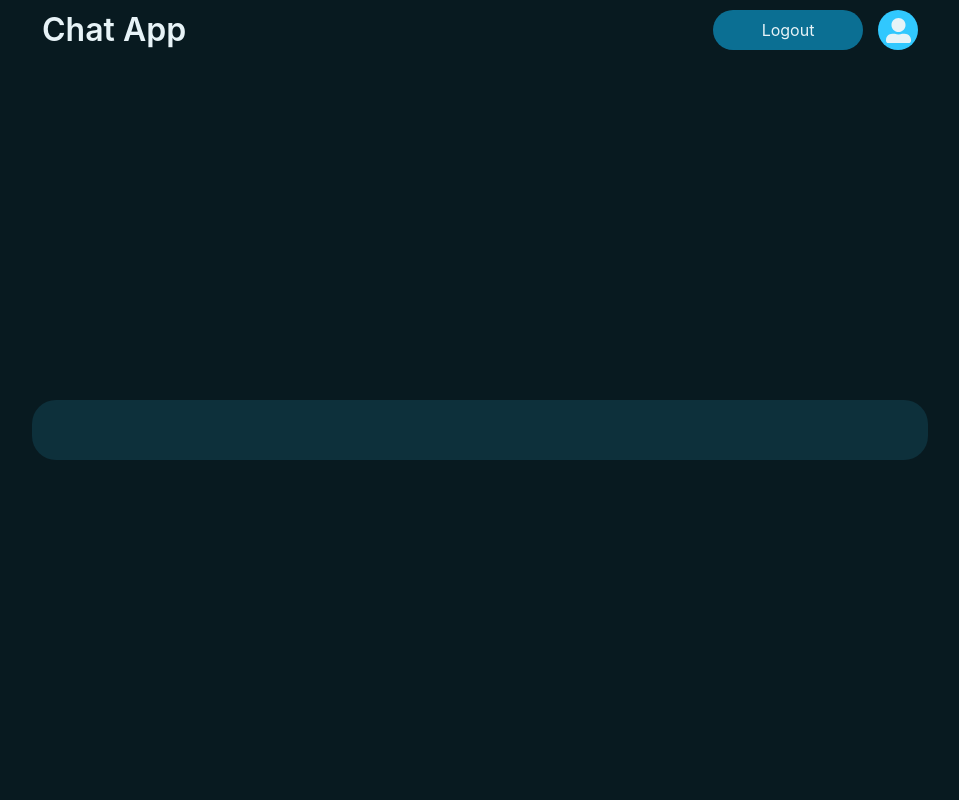
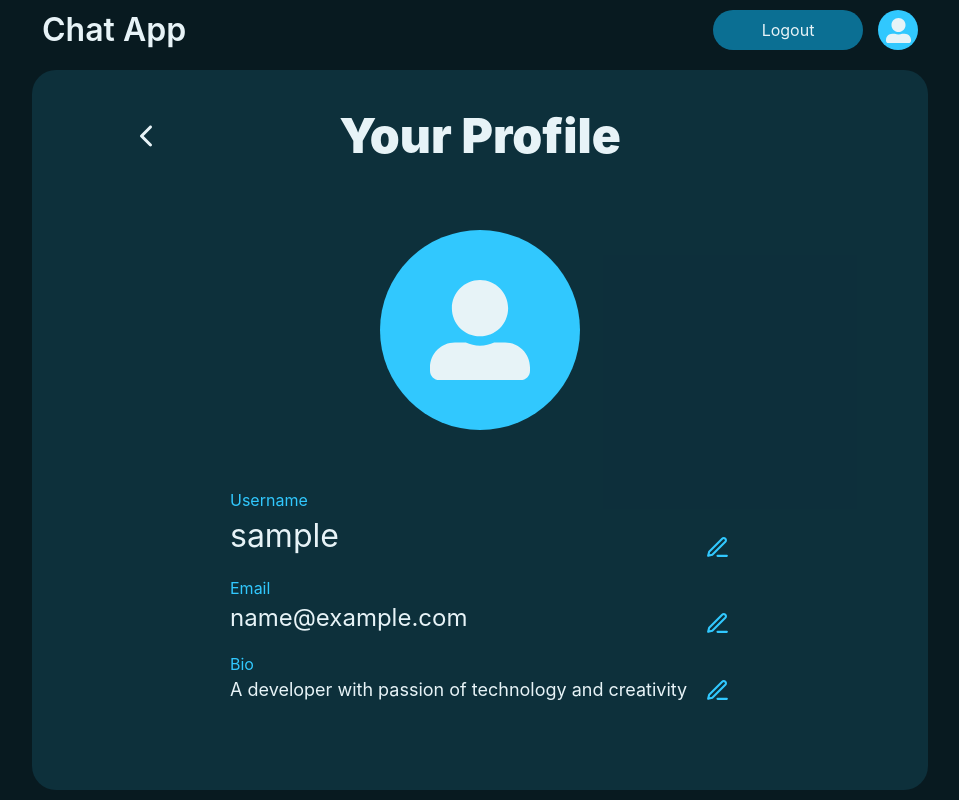
Before and after one commit to Tawheed-tariq/chat-app, a React (Vite) app in the folder frontend/: page /profile in a window 1280 px wide. Shown: the whole page, without its empty margins (160-1119 px from the left). Built offline with nearby package versions, Linux system fonts and the light colour scheme; sample sign-in values are in the browser's storage.

Commit message:
started profile section

```diff
--- a/frontend/src/components/container.jsx
+++ b/frontend/src/components/container.jsx
@@ -1,7 +1,8 @@
 import {  Stack } from "@chakra-ui/react";
-export default function Container({children}) {
+export default function Container({children, minheight}) {
     return(
         <Stack
+            minHeight={minheight}
             p={{
                 base:'15px',
                 sm:'30px'
--- a/frontend/src/pages/user-profile/Profile.jsx
+++ b/frontend/src/pages/user-profile/Profile.jsx
@@ -1,7 +1,15 @@
-import {Box} from "@chakra-ui/react"
+import {Box, HStack, Icon, Text, VStack} from "@chakra-ui/react"
 import Navbar from "../../components/Navbar"
 import Container from "../../components/container"
+import About from "./components/About"
+import ProfilePic from "./components/ProfilePic"
+import {IoIosArrowBack} from 'react-icons/io'
+import { useNavigate } from "react-router-dom"
+
+
+
 export default function Profile(){
+    const navigate = useNavigate()
     return(
         <Box
             width={'100vw'}
@@ -12,7 +20,7 @@ export default function Profile(){
                 m={'10px'}
                 minHeight={'calc(100vh - 80px)'}
                 display={'flex'}
-                alignItems={'center'}
+                // alignItems={'center'}
                 maxW={{
                     base: 'calc(100vw - 20px)',
                     sm: 'calc(100vw - 15vw)',
@@ -20,8 +28,26 @@ export default function Profile(){
                 }}
                 mx={'auto'}
             >
-                <Container>
-
+                <Container minheight={'calc(100vh - 100px)'} >
+                    <VStack
+                        width={'700px'}
+                    >
+                        <HStack
+                            width={'100%'}
+                            justifyContent={'center'}
+                            position={'relative'}
+                        >
+                                <Icon onClick={() => {navigate('/')}} fontSize={'32px'} position={'absolute'} left={'0'} cursor={'pointer'} as={IoIosArrowBack}/>
+                            <Text
+                                fontSize={'48px'}
+                                fontWeight={'900'}
+                            >
+                                Your Profile
+                            </Text>
+                        </HStack>
+                        <ProfilePic/>
+                        <About/>
+                    </VStack>
                 </Container>
             </Box>
         </Box>
--- /dev/null
+++ b/frontend/src/pages/user-profile/components/About.jsx
@@ -0,0 +1,43 @@
+import { Box, HStack, Icon, Text, VStack } from "@chakra-ui/react";
+import { useEffect, useState } from "react";
+import {FiEdit3} from "react-icons/fi"
+
+
+
+const Info = ({header, headerInfo, fontSize}) => {
+    return(
+        <Box
+            width={'500px'}
+        >
+            <Text color={'primary'}>{header}</Text>
+            <HStack
+                width={'100%'}
+                justifyContent={'space-between'}
+            >
+                <Text fontSize={fontSize}>{headerInfo}</Text>
+                <Icon cursor={'pointer'} alignSelf={'flex-end'} textColor={'primary'} as={FiEdit3}/>
+            </HStack>
+        </Box>
+    )
+}
+
+
+export default function About(){
+    const [details , setDetails]  = useState({})
+    useEffect(() => {
+        const getUserInfo = async () => {
+            const data = await JSON.parse(localStorage.getItem('chat-app-user'))
+            setDetails(prev => prev = data)
+        }
+        getUserInfo()
+    }, [])
+
+
+    return (
+        <VStack spacing={'4'}>
+            <Info header="Username" headerInfo={details.username} fontSize={'32px'} />
+            <Info header={'Email'} headerInfo={details.email} fontSize={'24px'} />
+            <Info header={'Bio'} headerInfo={'A developer with passion of technology and creativity'} fontSize={'18px'} />
+        </VStack>
+    )
+}
--- /dev/null
+++ b/frontend/src/pages/user-profile/components/ProfilePic.jsx
@@ -0,0 +1,19 @@
+import { Box, Icon, Stack } from "@chakra-ui/react";
+import { FaUserAlt } from "react-icons/fa";
+
+export default function ProfilePic(){
+    return (
+            <Stack
+                my={'50px'}
+                width={'200px'}
+                alignSelf={'center'}
+                height={'200px'}
+                borderRadius={'50%'}
+                bg={'primary'}
+                justifyContent={'center'}
+                alignItems={'center'}
+            >
+                <Icon width={'100px'} height={'100px'} as={FaUserAlt}/>
+            </Stack>
+    )
+}
```
